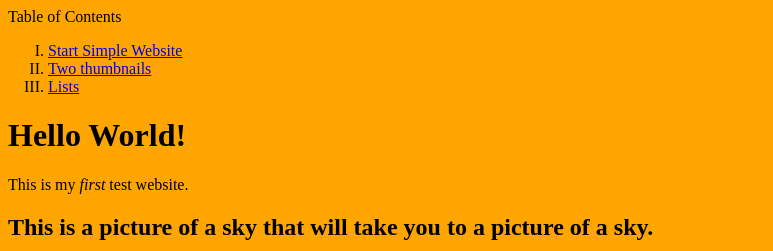
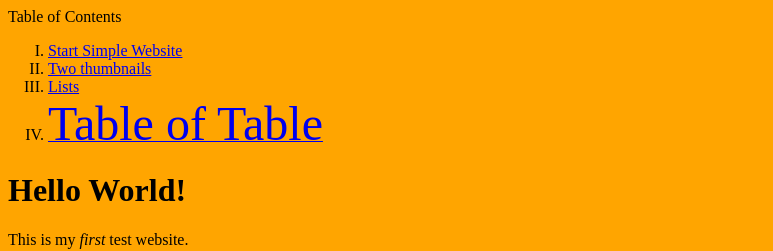
Before and after one commit to senkev98241/sp2023test, a plain HTML site: page index.html in a window 1280 px wide. Shown: the top 251 px of the page, without its empty margins (0-773 px from the left). Drawn offline with Linux system fonts and the light colour scheme.

Commit message:
New Table TOC

```diff
--- a/index.html
+++ b/index.html
@@ -5,6 +5,7 @@
         <li><a href="#The Beginning">Start Simple Website</a></li>
         <li><a href="#pictures">Two thumbnails</a></li>
         <li><a href="#Superlist">Lists</a></li>
+        <li><a href="#SciTable"><font size ="42">Table of Table</font size></a></li>
       </ol>
     <h1><a name ="The Beginning">Hello World!</a></h1>
       This is my <i>first</i> test website. <br>
```
